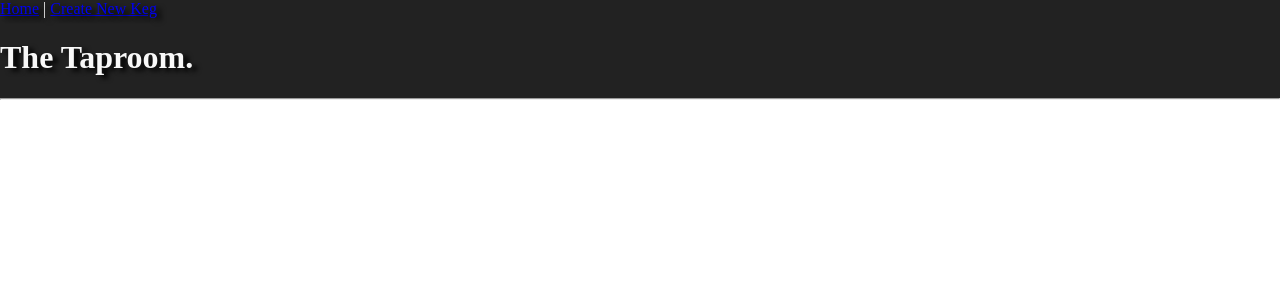
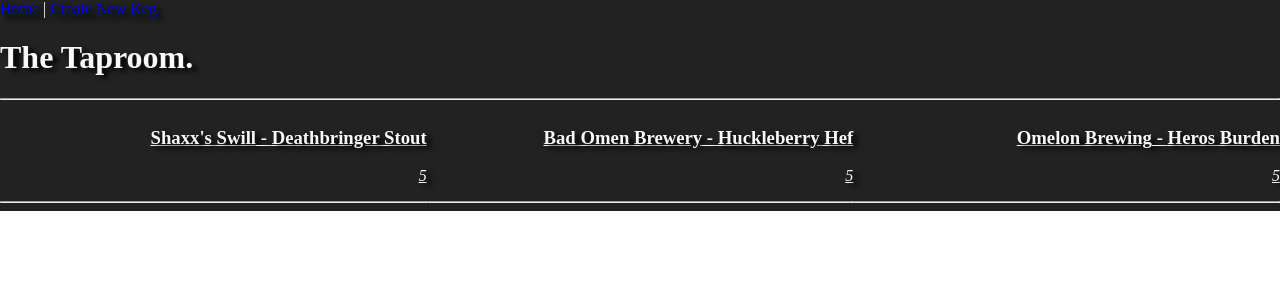
Before and after one commit to cidsinga/taproom, a React (Create React App) app: page / in a window 1280 px wide. Shown: the top 300 px of the page. Built offline with nearby package versions, Linux system fonts and the light colour scheme.

Commit message:
add forms and list

```diff
--- a/src/components/App.js
+++ b/src/components/App.js
@@ -1,7 +1,8 @@
 import React from 'react';
-import logo from './logo.svg';
 import './App.css';
 import Header from "./Header";
+import KegList from './KegList';
+import NewKegForm from './NewKegForm';
 import { Switch, Route } from 'react-router-dom';
 
 function App(){
@@ -15,6 +16,10 @@ function App(){
   return (
     <div style={allStyle}>
       <Header/>
+      <Switch>
+<Route exact path='/' component={KegList} />
+<Route path='/newkeg' component={NewKegForm} />
+</Switch>
 
     </div>
   );
--- a/src/components/Header.jsx
+++ b/src/components/Header.jsx
@@ -1,5 +1,7 @@
 import React from "react";
 import { Link } from 'react-router-dom';
+import { Router } from 'react-router-dom';
+
 function Header(){
   return (
     <div>
--- /dev/null
+++ b/src/components/Keg.jsx
@@ -0,0 +1,31 @@
+import React from "react";
+import PropTypes from "prop-types";
+
+
+function Keg(props){
+  var kegStyle = {
+    textAlign: 'right',
+    textDecoration: 'underline',
+  }
+  return (
+    <div style={kegStyle}>
+    <h3>{props.brand} - {props.name}</h3>
+    <p><em>{props.price}</em></p>
+    <hr/>
+    </div>
+
+  );
+}
+
+Keg.propTypes = {
+  name: PropTypes.string.isRequired,
+  brand: PropTypes.string.isRequired,
+  price: PropTypes.number.isRequired,
+  alchoholcontent: PropTypes.string.isRequired,
+  availablepints: PropTypes.number.isRequired,
+
+
+};
+
+
+export default Keg;
--- /dev/null
+++ b/src/components/KegList.jsx
@@ -0,0 +1,48 @@
+import React from "react";
+import Keg from "./Keg"
+
+var masterKegList = [
+  {
+    name: "Deathbringer Stout",
+    brand: "Shaxx's Swill",
+    price: 5.00,
+    alchoholcontent: 7,
+    availablepints: 124,
+  },
+  {
+    name: "Huckleberry Hef",
+    brand: "Bad Omen Brewery",
+    price: 5.00,
+    alchoholcontent: 7,
+    availablepints: 124,
+  },
+  {
+    name: "Heros Burden",
+    brand: "Omelon Brewing",
+    price: 5.00,
+    alchoholcontent: 7,
+    availablepints: 124,
+  },
+]
+
+
+function KegList(){
+  var listStyle = {
+    display: 'grid',
+    gridTemplateColumns: '1fr 1fr 1fr',
+  }
+  return (
+      <div style={listStyle}>
+
+        {masterKegList.map((keg, index) =>
+          <Keg name={keg.name}
+            brand={keg.brand}
+            price={keg.price}
+            alchoholcontent={keg.alchoholcontent}
+            availablepints={keg.availablepints} />
+        )}
+      </div>
+    );
+  }
+
+  export default KegList;
--- /dev/null
+++ b/src/components/NewKegForm.jsx
@@ -0,0 +1,29 @@
+import React from 'react';
+
+function NewTicketForm(){
+  return (
+    <div>
+      <form>
+        <input
+          type='text'
+          id='name'
+          placeholder='Keg Name'/>
+        <input
+          type='text'
+          id='brand'
+          placeholder='Brand'/>
+        <input
+          type='text'
+          id='price'
+          placeholder='Enter Price per Pint'/>
+          <input
+          type='text'
+          id='alchoholcontent'
+          placeholder='Alchohol % by Vol'/>
+        <button type='submit'>Get It!</button>
+      </form>
+    </div>
+  );
+}
+
+export default NewTicketForm;
```
